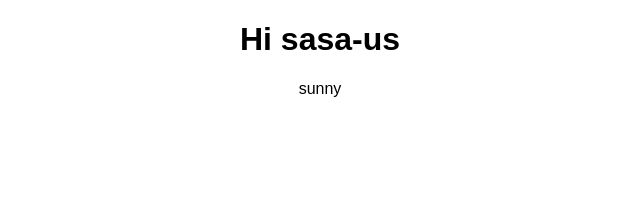
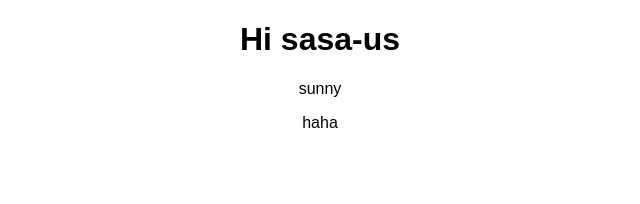
Before and after one commit to sasa-us/React-practice, a React (Create React App) app in the folder react-complete-guide/: page / in a window 1280 px wide. Shown: the top 204 px of the page, without its empty margins (320-960 px from the left). Built offline with nearby package versions, Linux system fonts and the light colour scheme.

Commit message:
add component

```diff
--- a/react-complete-guide/src/App.js
+++ b/react-complete-guide/src/App.js
@@ -1,6 +1,7 @@
 import React, { Component } from 'react';
 import logo from './logo.svg';
 import './App.css';
+import Person from './Person/Person';
 
 class App extends Component {
   render() {
@@ -8,6 +9,7 @@
       <div className="App">
         <h1>Hi sasa-us</h1>
         <p>sunny</p>
+        <Person />
       </div>
     );
   }
--- /dev/null
+++ b/react-complete-guide/src/Person/Person.js
@@ -0,0 +1,9 @@
+import React from 'react';
+
+const person = () => {
+    return (
+        <p>haha</p>
+    );
+}
+
+export default person;
```
Also changed, not shown: 1 other file (tests, documents, lock files or other folders).
